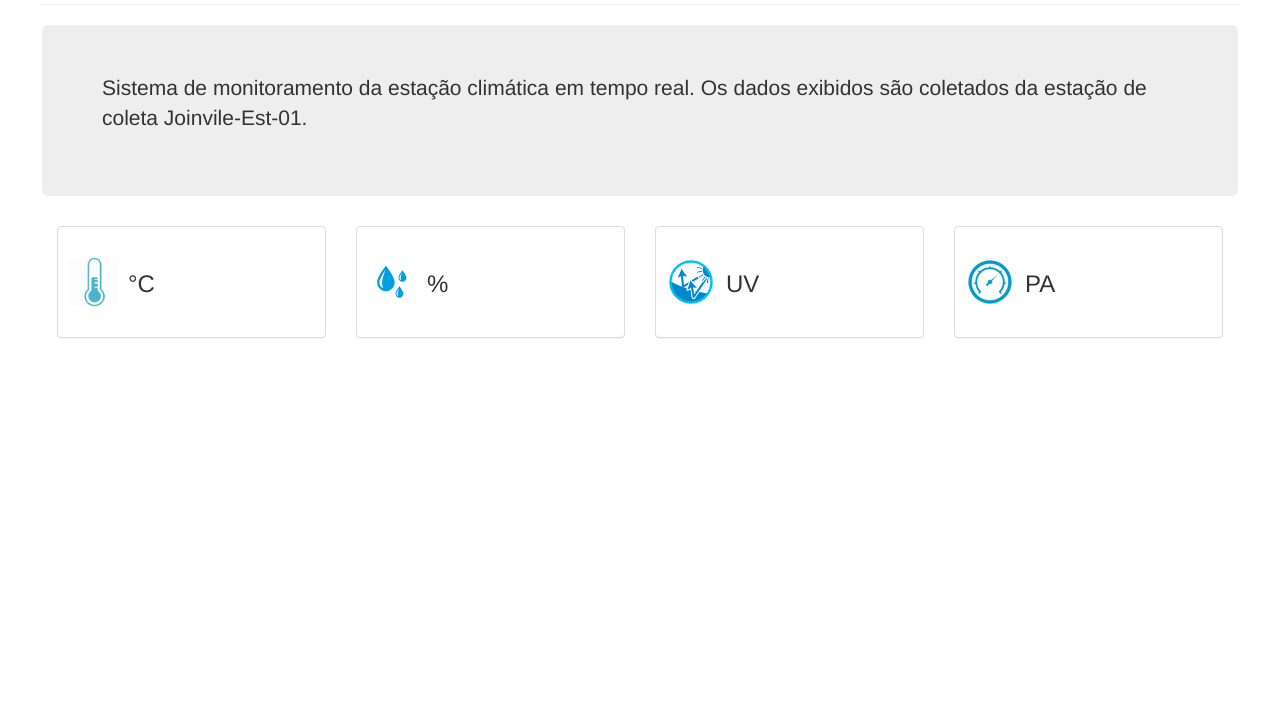
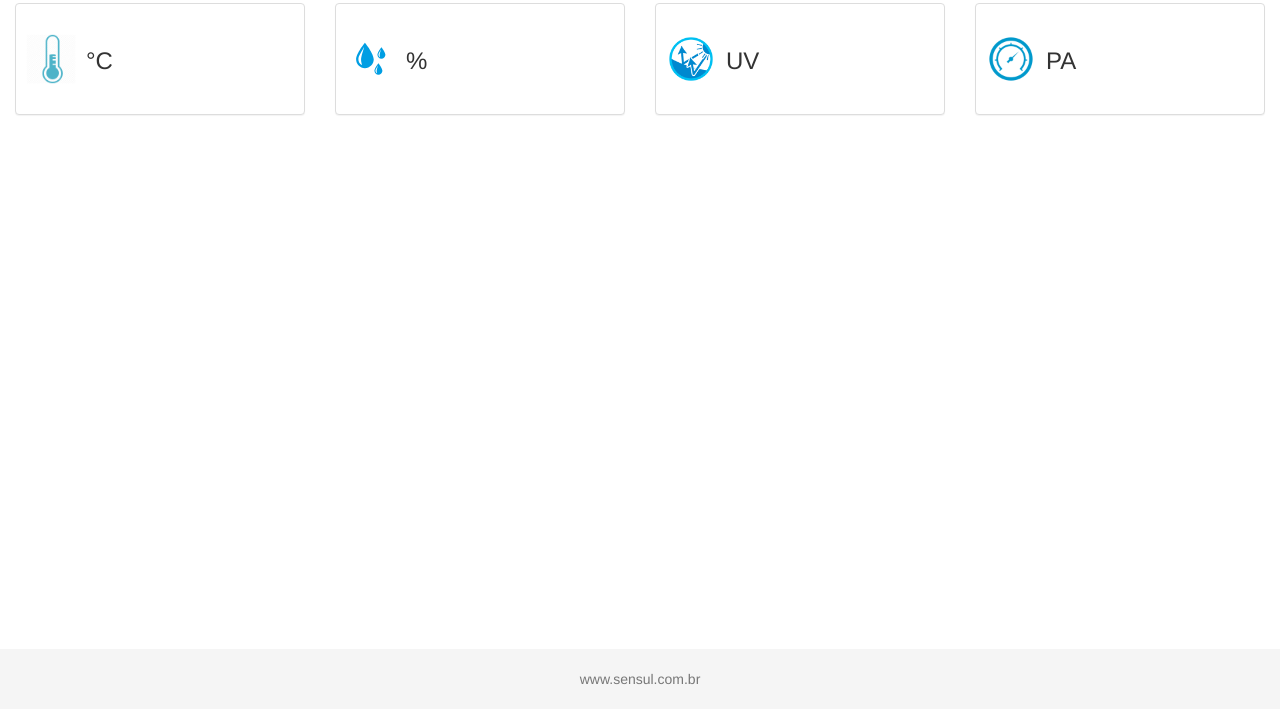
Before and after one commit to schmittjoaopedro/sensul-estacao, a website: page public/index.html in a window 1280 px wide. Shown: the part 91-800 px from the top of the page. Drawn offline with Linux system fonts and the light colour scheme.

```diff
--- a/app.js
+++ b/app.js
@@ -51,4 +51,4 @@
 }
 
 //Start the server
-server.listen(80);
+server.listen(8080);
--- a/public/app/app.js
+++ b/public/app/app.js
@@ -26,7 +26,9 @@
   $scope.updateData = function (payload) {
     console.info(payload);
     $scope.data = payload;
-    $scope.$apply();
+    if(!$scope.$$phase){
+      $scope.$apply();
+    }
   }
 
 });
--- a/public/css/app.css
+++ b/public/css/app.css
@@ -1,21 +1,31 @@
-body
-{
-	margin: 3em;
-}
-
-.sensor-test
-{
+.sensor-test {
 	font-size: 24px;
 	padding: 40px 0px 0px 0px;
 }
 
-.img-content
-{
+.img-content {
 	padding: 30px 10px 30px 10px;
 }
 
-.img-sensor
-{
+.img-sensor {
 	width: 50px;
 	height: 50px;
 }
+
+.footer {
+  position: absolute;
+  bottom: 0;
+  width: 100%;
+  height: 60px;
+  background-color: #f5f5f5;
+}
+
+.container {
+  width: auto;
+  max-width: 680px;
+  padding: 0 15px;
+}
+
+.container .text-muted {
+  margin: 20px 0;
+}
--- a/public/index.html
+++ b/public/index.html
@@ -9,26 +9,12 @@
 
     <link href="libraries/bootstrap/css/bootstrap.min.css" rel="stylesheet">
     <link href="css/app.css" rel="stylesheet">
-
-    <script src="libraries/jquery/jquery.js"></script>
-    <script src="libraries/bootstrap/js/bootstrap.min.js"></script>
-    <script src="libraries/angular/angular.js"></script>
-    <script src="app/app.js"></script>
-
   </head>
 
-  <body ng-controller="WeatherController"
-        ng-cloak>
-
-    <h2>Sistema de Coleta</h2>
-    <hr>
-
+  <body ng-controller="WeatherController" ng-cloak>
     <div class="container-fluid">
-      <div class="row">
-        <div class="jumbotron col-md-12">
-          <p>Sistema de monitoramento da estação climática em tempo real. Os dados exibidos são coletados da estação de coleta Joinvile-Est-01.</p>
-        </div>
-      </div>
+      <h2>Sistema de coleta</h2>
+      <hr>
       <div class="row">
         <div class="col-md-3">
           <div class="panel panel-default">
@@ -80,7 +66,12 @@
         </div>
       </div>
     </div>
-
+    <footer class="footer">
+      <div class="container text-center">
+        <p class="text-muted">www.sensul.com.br</p>
+      </div>
+    </footer>
+    <script src="libraries/angular/angular.js"></script>
+    <script src="app/app.js"></script>
   </body>
-
 </html>
```
Also changed, not shown: 3 other files.
